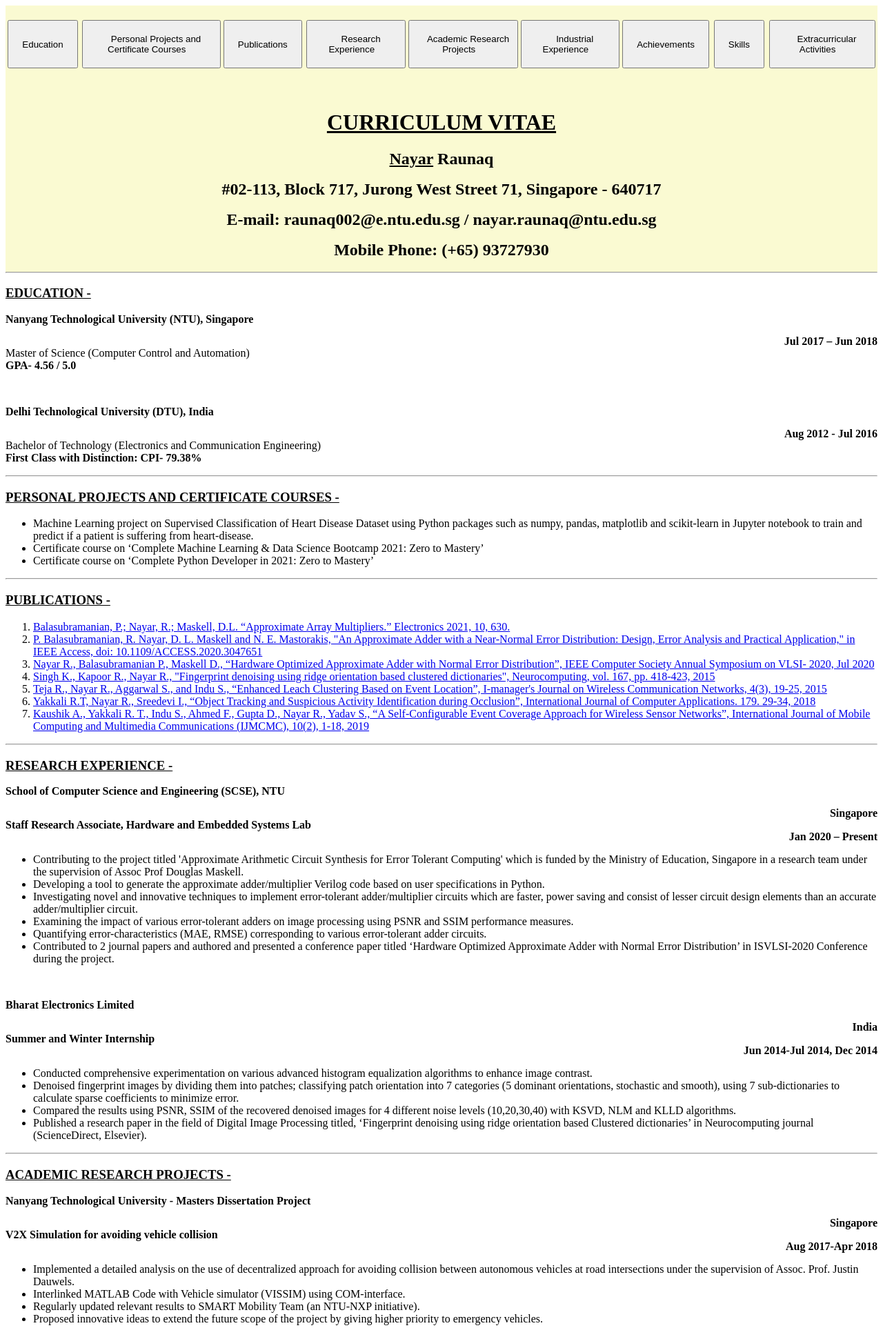
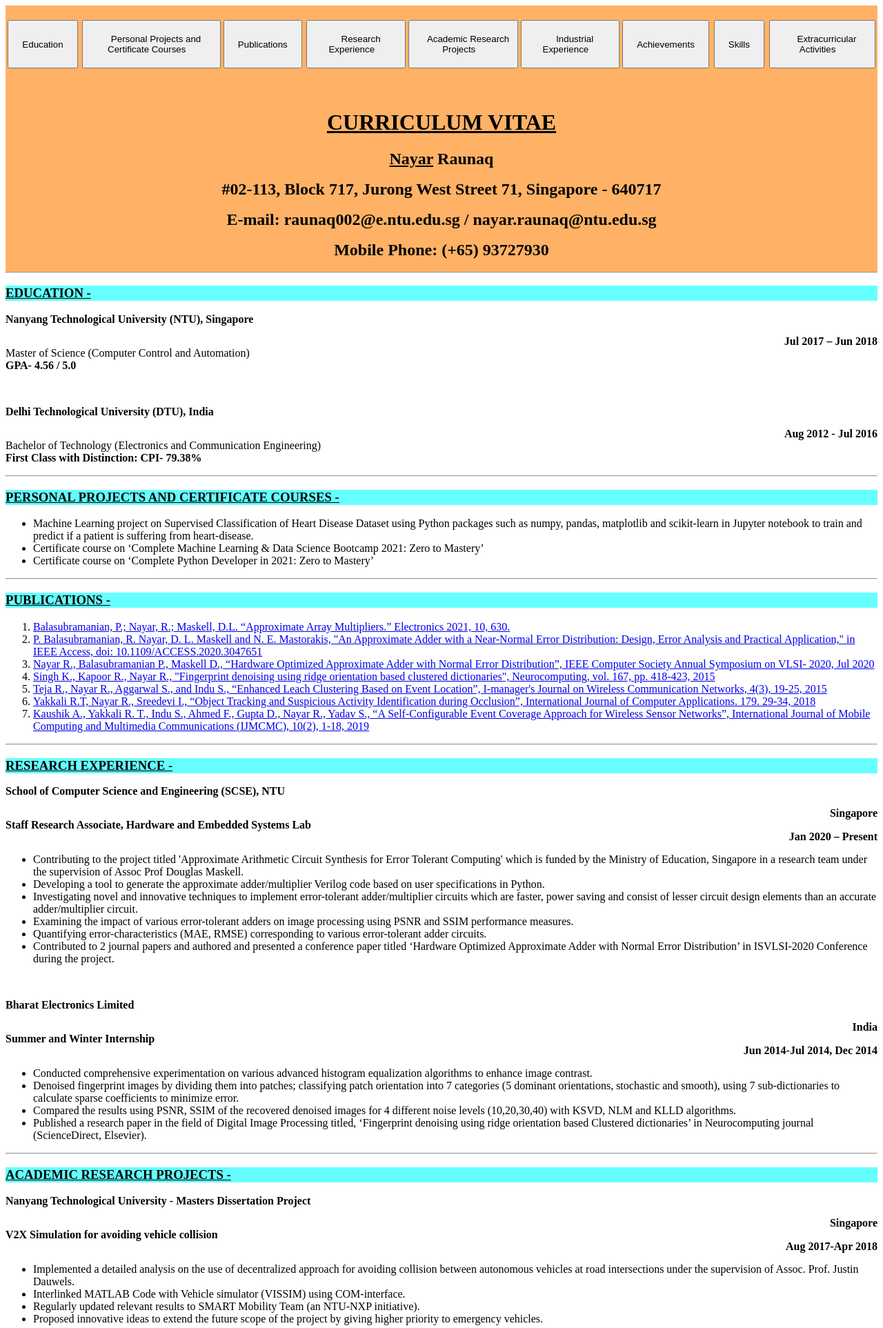
Before and after one commit to raunaqnayar/resume, a Flask app: page / in a window 1280 px wide. Shown: the top 1925 px of the page at 69% size. Run offline with Flask 2, Linux system fonts and the light colour scheme.

Commit message:
change background color

```diff
--- a/static/style.css
+++ b/static/style.css
@@ -16,8 +16,16 @@
     background-color: rgb(255, 195, 172);
 }
 */
+h3.subsection{
+    background-color: rgb(102,255,255)
+}
+/*
 div.head{
     background-color: lightgoldenrodyellow;
+}
+*/
+div.head{
+    background-color: rgb(255,178,102);
 }
 h1.begin{
  text-align: center;
@@ -62,8 +70,16 @@
     background-color: rgb(255, 195, 172);
 }
 */
+h3.subsection{
+    background-color: rgb(102,255,255)
+}
+/*
 div.head{
     background-color: lightgoldenrodyellow;
+}
+*/
+div.head{
+    background-color: rgb(255,178,102);
 }
 h1.begin{
  text-align: center;
--- a/templates/index.html
+++ b/templates/index.html
@@ -44,7 +44,7 @@
 <h2 class='begin'>Mobile Phone: (+65) 93727930 </h2>
 <hr>
 </div>
-<h3 id='education'><u>EDUCATION -</u></h3>
+<h3 id='education' class='subsection'><u>EDUCATION -</u></h3>
 
 
 <p class='topic'><b>Nanyang Technological University (NTU), Singapore<br><div class='right'>Jul 2017 – Jun 2018</div></b>
@@ -59,7 +59,7 @@
 
 <hr>
 
-<h3 id='personal_proj'><u>PERSONAL PROJECTS AND CERTIFICATE COURSES -</u></h3>
+<h3 id='personal_proj' class='subsection'><u>PERSONAL PROJECTS AND CERTIFICATE COURSES -</u></h3>
 
 <p>
   <ul>
@@ -72,7 +72,7 @@
 <hr>
 
 
-<h3 id='publications'><u>PUBLICATIONS -</u></h3>
+<h3 id='publications' class='subsection'><u>PUBLICATIONS -</u></h3>
 <p>
 <ol>
 <li><a href="https://www.mdpi.com/2079-9292/10/5/630">Balasubramanian, P.; Nayar, R.; Maskell, D.L. “Approximate Array Multipliers.” Electronics 2021, 10, 630. </a> </li>
@@ -86,7 +86,7 @@
 </p>
 <hr>
 
-<h3 id='research_exp'><u>RESEARCH EXPERIENCE -</u></h3>
+<h3 id='research_exp' class='subsection'><u>RESEARCH EXPERIENCE -</u></h3>
 <p class='topic'><b>School of Computer Science and Engineering (SCSE), NTU<div class='right'>Singapore</div> Staff Research Associate, Hardware and Embedded Systems Lab <div class='right'> Jan 2020 – Present </div> </b></p>
 <p>
 <ul>
@@ -111,7 +111,7 @@
 
 <hr>
 
-<h3 id='research_proj'><u>ACADEMIC RESEARCH PROJECTS -</u></h3>
+<h3 id='research_proj' class='subsection'><u>ACADEMIC RESEARCH PROJECTS -</u></h3>
 <p class='topic'><b>Nanyang Technological University - Masters Dissertation Project <div class='right'> Singapore </div>
 V2X Simulation for avoiding vehicle collision <div class='right'> Aug 2017-Apr 2018 </div> </b></p>
 <p>
@@ -155,7 +155,7 @@
 
 <hr>
 
-<h3 id='industrial_exp'><u>INDUSTRIAL EXPERIENCE -</u></h3>
+<h3 id='industrial_exp' class='subsection'><u>INDUSTRIAL EXPERIENCE -</u></h3>
 <p class='topic'><b>Micron Semiconductor Asia Pvt. Ltd.<div class='right'>Singapore</div> Test Solution Engineer <div class='right'> Jul 2018- Jan 2020 </div> </b></p>
 <p>
 <ul>
@@ -176,7 +176,7 @@
 </p>
 
 <hr>
-<h3 id='achievements'><u>ACHIEVEMENTS -</u></h3>
+<h3 id='achievements' class='subsection'><u>ACHIEVEMENTS -</u></h3>
 <p>
   <ul>
     <li>Extraordinary performance in Graduate Aptitude Test in Engineering Examination (GATE-2016) with 99.92 percentile score.</li>
@@ -186,7 +186,7 @@
 </p>
 
 <hr>
-<h3 id='skills'><u>SKILLS -</u></h3>
+<h3 id='skills' class='subsection'><u>SKILLS -</u></h3>
 <p>
   <ul>
     <li>Programming Skills-<ol><li> MATLAB</li><li>Python(numpy, pandas, matplotlib, scikit-learn)</li> <li>Verilog / VHDL</li> <li>C / C++</li> </ol></li>
@@ -196,7 +196,7 @@
   </ul>
 </p>
 <hr>
-<h3 id='extra_curri'><u>EXTRACURRICULAR ACTIVITIES -</u></h3>
+<h3 id='extra_curri' class='subsection'><u>EXTRACURRICULAR ACTIVITIES -</u></h3>
 <p>
   <ul>
     <li>Active involvement in community service with Singapore Red Cross Society performing various administrative duties.</li>
```
